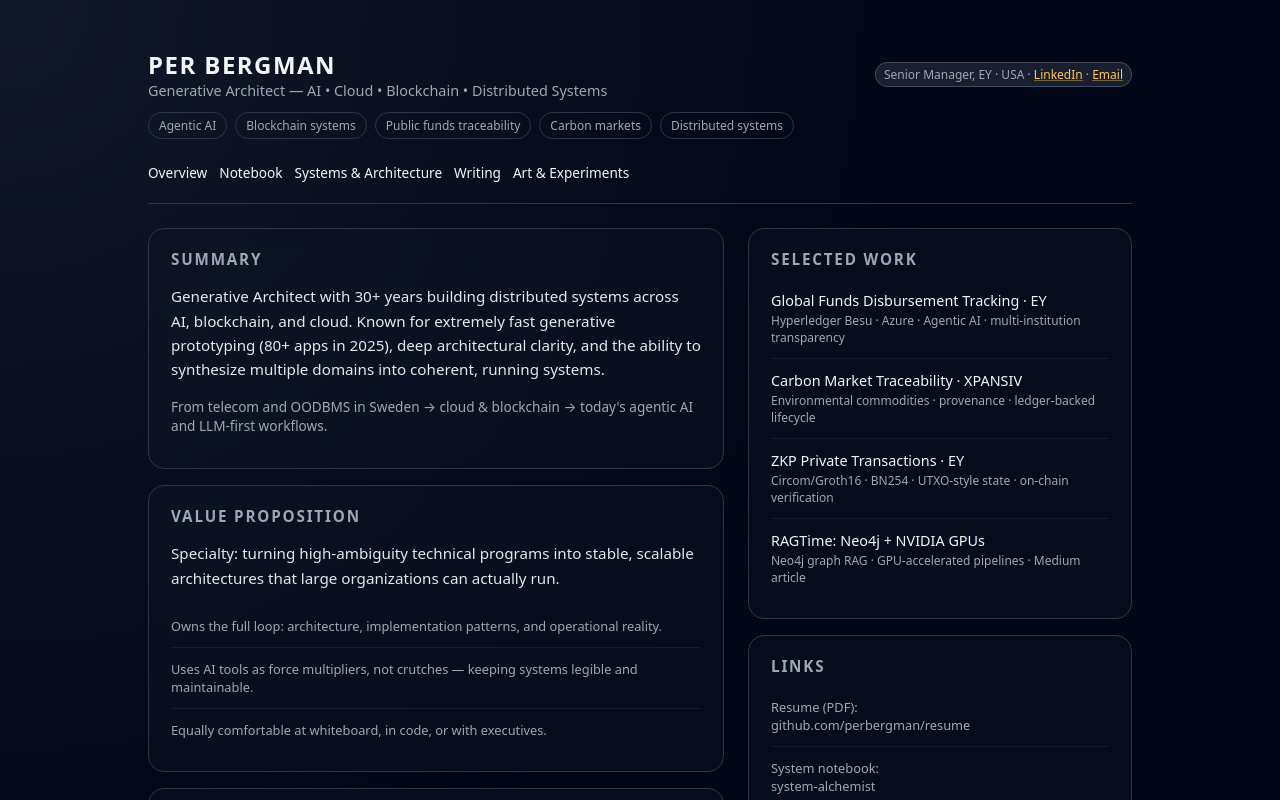
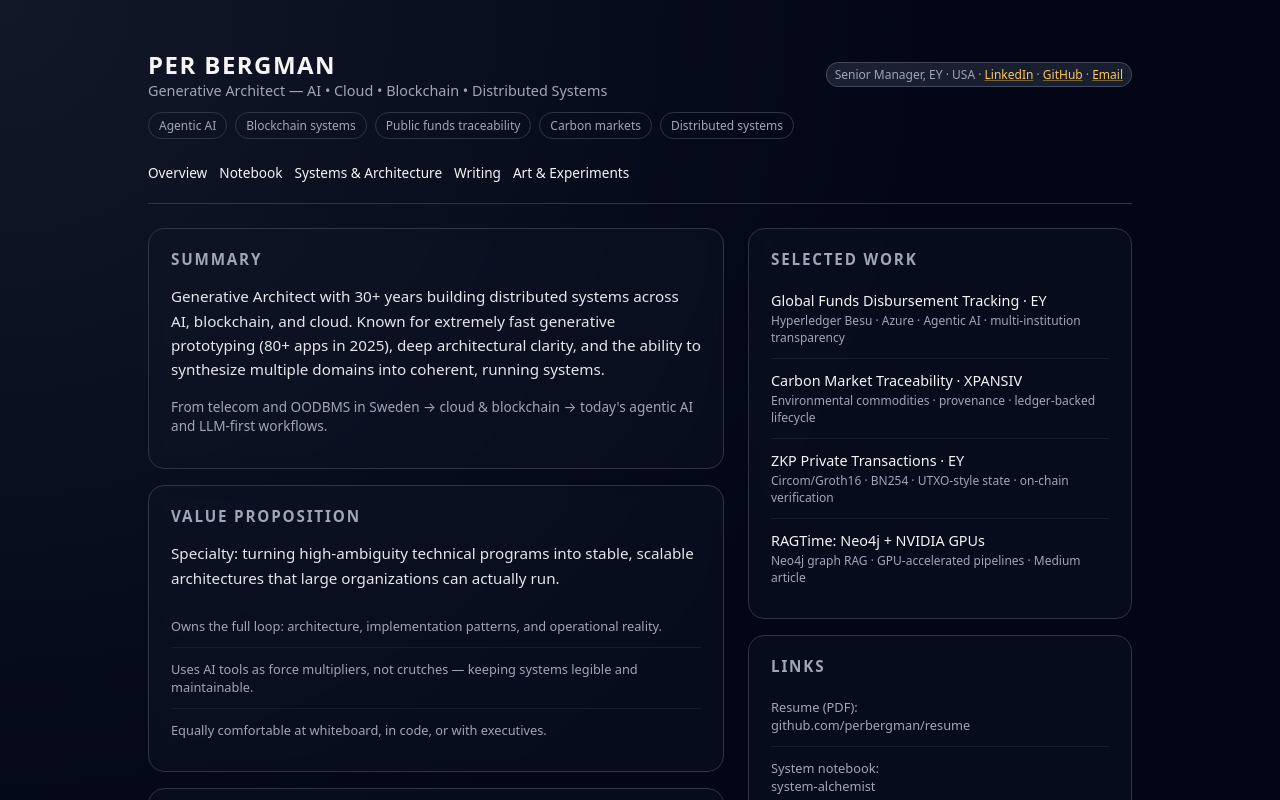
Before and after one commit to perbergman/perbergman-site, a Next.js app: page / in a window 1280 px wide. Shown: the top 800 px of the page. Built offline with nearby package versions, Linux system fonts and the light colour scheme.

Commit message:
Update location to USA and add email link

```diff
--- a/app/layout.tsx
+++ b/app/layout.tsx
@@ -48,6 +48,14 @@
                 </a>
                 {" · "}
                 <a
+                  href="https://github.com/perbergman"
+                  target="_blank"
+                  rel="noreferrer"
+                >
+                  GitHub
+                </a>
+                {" · "}
+                <a
                   href="mailto:nondualist@gmail.com"
                 >
                   Email
```
